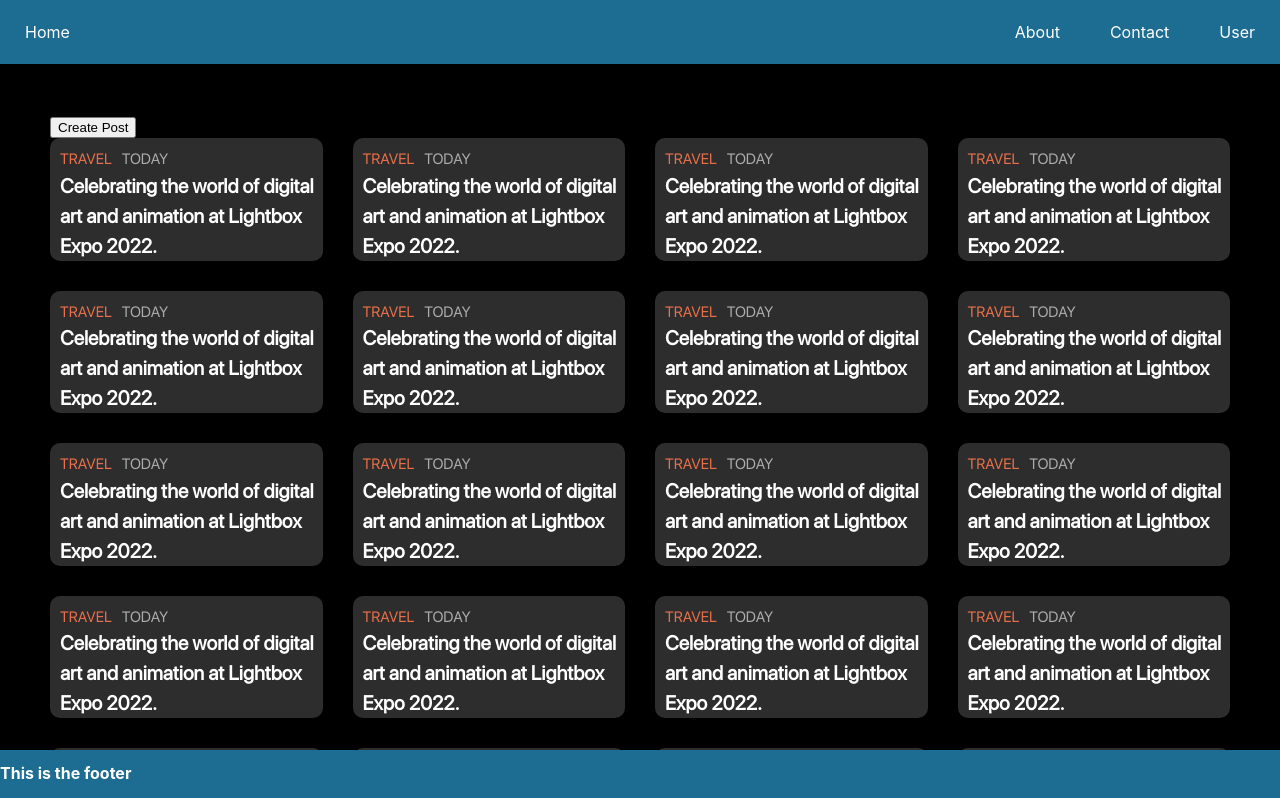
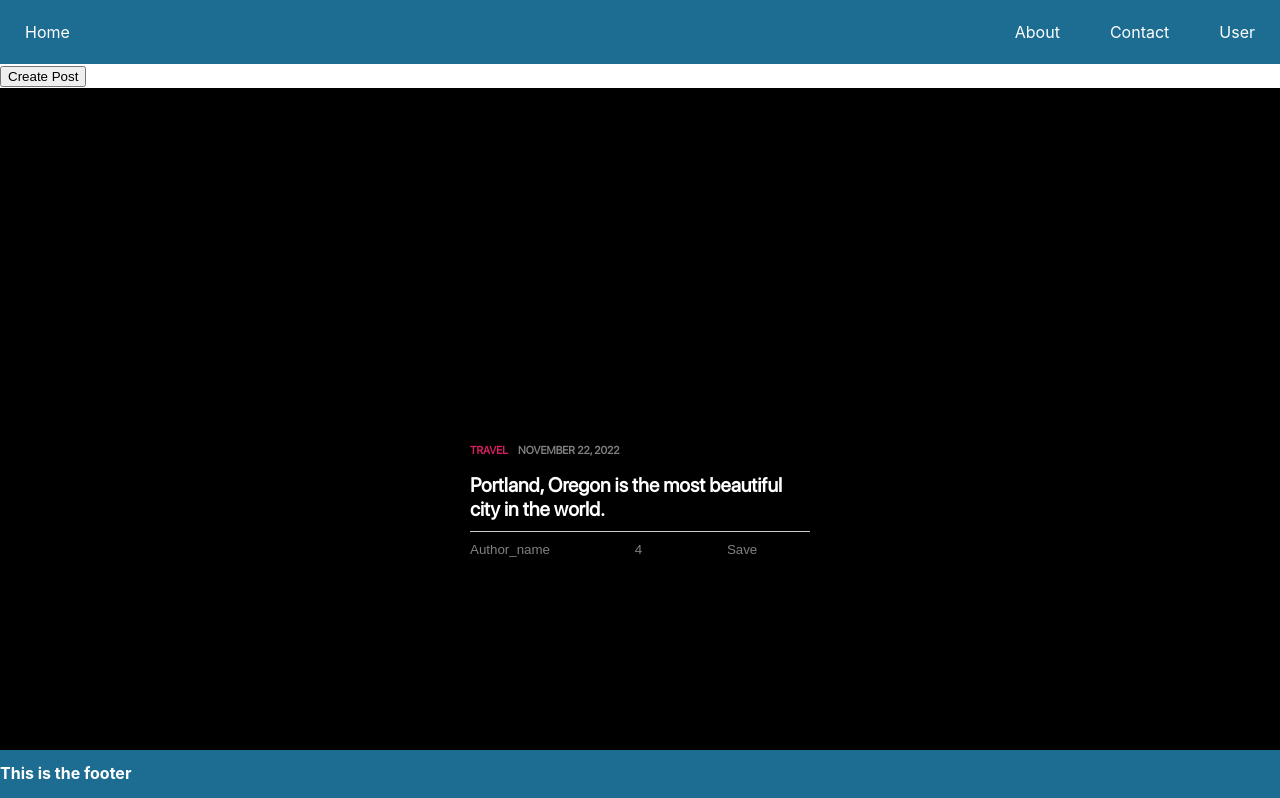
Before and after one commit to rk-pdx/Full-Stack-FInal-Project, a React app in the folder client/: page / in a window 1280 px wide. Shown: the top 798 px of the page. Built offline with nearby package versions, Linux system fonts and the light colour scheme; the HTML template or start-up script is replaced by a standard one.

Commit message:
Adding further styling to the post.

```diff
--- a/client/src/components/Dashboard/Dashboard.css
+++ b/client/src/components/Dashboard/Dashboard.css
@@ -3,52 +3,113 @@
     src: url('../../fonts/SFPRODISPLAYREGULAR.OTF') format('opentype');
 }
 
-@font-face {
-    font-family: 'apple-bold';
-    src: url('../../fonts/SFPRODISPLAYBOLD.OTF') format('opentype');
-}
-
-.dashboardContainer {
-    font-size: 100%;
-    font-size: 16px;
-    line-height: 1.5;
-    padding: 50px;
-    background-color: #000000;
+body {
+    font-family: 'apple';
+    color: #232323;
 }
 
 .postContainer {
+    background-color: #000000;
+    height: 100vh;
     display: grid;
-    grid-template-columns: repeat(auto-fill, minmax(265px, 1fr));
-    gap: 30px;
+    justify-content: center;
+    align-items: center;
+    padding: 30px;
+    gap: 40px;
 }
 
-.post {
+.card {
+    background-color: rgb(0, 0, 0);
+    max-width: 400px;
     border-radius: 10px;
-    background-color: rgb(45, 45, 45);
-    overflow: hidden;
-    padding-top: 10px;
-    padding-left: 10px;
+    grid-template-column: repeat(5, 1fr);
+  }
+
+.card-content {
+    grid-column: 3 / 5;
+    padding: 10px 30px;
 }
 
-.postHeader {
+.card-category {
+    display: inline-block;
+    padding-top: 20px;
+    padding-right: 10px;
     text-transform: uppercase;
-    font-size: 15px;
+    color: rgb(218, 32, 100);
     font-family: 'apple';
+    font-weight: 600;
+    font-size: .6875rem;
 }
 
-.postHeader .postCategory {
-
-    color: rgb(233, 112, 75);
-    margin-right: 10px;
+.card-date {
+    display: inline-block;
+    text-transform: uppercase;
+    color: gray;
+    font-family: 'apple';
+    font-weight: 600;
+    font-size: .6875rem;
 }
 
-.postHeader .postDate {
-    color: rgb(172, 172, 172);
+.card-title {
+    font-size: 20px;
+    font-weight: 600;
+    color: rgb(255, 255, 255);
+    border-bottom: 1px solid #cdcdcd;
+    padding-top: 10px;
+    padding-bottom: 10px;
 }
 
-.postBody {
+.card-stats {
+    display: grid;
+    grid-auto-flow: column;
+    column-gap: 2rem;
+    margin-top: 2px;
     font-family: 'apple';
+    font-weight: 600;
+    font-size: .6875rem;
+    text-transform: uppercase;
+    color: gray;
+    margin-top: 10px;
+}
+
+.authorBtn {
+    color: gray;
+    background:none;
+    border:none;
+    margin:0;
+    padding:0;
+    cursor: pointer;
+    width: fit-content;
+}
+
+.authorBtn:hover {
     color: white;
-    font-size: 20px;
-    font-weight: bold;
 }
+
+.repliesBtn {
+    color: gray;
+    background:none;
+    border:none;
+    margin:0;
+    padding:0;
+    cursor: pointer;
+    width: fit-content;
+}
+
+.repliesBtn:hover {
+    color: white;
+}
+
+.saveBtn {
+    color: gray;
+    background:none;
+    border:none;
+    margin:0;
+    padding:0;
+    cursor: pointer;
+    width: fit-content;
+}
+
+.saveBtn:hover {
+    color: white;
+}
--- a/client/src/components/Dashboard/Dashboard.jsx
+++ b/client/src/components/Dashboard/Dashboard.jsx
@@ -17,47 +17,7 @@ function Dashboard() {
             </div>
 
             <div className='postContainer'>
-                <Post category='travel' date='today' title='Celebrating the world of digital art and animation at Lightbox Expo 2022.' author='author' numReplies='4'/>
-                <Post category='travel' date='today' title='Celebrating the world of digital art and animation at Lightbox Expo 2022.' author='author' numReplies='4'/>
-                <Post category='travel' date='today' title='Celebrating the world of digital art and animation at Lightbox Expo 2022.' author='author' numReplies='4'/>
-                <Post category='travel' date='today' title='Celebrating the world of digital art and animation at Lightbox Expo 2022.' author='author' numReplies='4'/>
-                <Post category='travel' date='today' title='Celebrating the world of digital art and animation at Lightbox Expo 2022.' author='author' numReplies='4'/>
-                <Post category='travel' date='today' title='Celebrating the world of digital art and animation at Lightbox Expo 2022.' author='author' numReplies='4'/>
-                <Post category='travel' date='today' title='Celebrating the world of digital art and animation at Lightbox Expo 2022.' author='author' numReplies='4'/>
-                <Post category='travel' date='today' title='Celebrating the world of digital art and animation at Lightbox Expo 2022.' author='author' numReplies='4'/>
-                <Post category='travel' date='today' title='Celebrating the world of digital art and animation at Lightbox Expo 2022.' author='author' numReplies='4'/>
-                <Post category='travel' date='today' title='Celebrating the world of digital art and animation at Lightbox Expo 2022.' author='author' numReplies='4'/>
-                <Post category='travel' date='today' title='Celebrating the world of digital art and animation at Lightbox Expo 2022.' author='author' numReplies='4'/>
-                <Post category='travel' date='today' title='Celebrating the world of digital art and animation at Lightbox Expo 2022.' author='author' numReplies='4'/>
-                <Post category='travel' date='today' title='Celebrating the world of digital art and animation at Lightbox Expo 2022.' author='author' numReplies='4'/>
-                <Post category='travel' date='today' title='Celebrating the world of digital art and animation at Lightbox Expo 2022.' author='author' numReplies='4'/>
-                <Post category='travel' date='today' title='Celebrating the world of digital art and animation at Lightbox Expo 2022.' author='author' numReplies='4'/>
-                <Post category='travel' date='today' title='Celebrating the world of digital art and animation at Lightbox Expo 2022.' author='author' numReplies='4'/>
-                <Post category='travel' date='today' title='Celebrating the world of digital art and animation at Lightbox Expo 2022.' author='author' numReplies='4'/>
-                <Post category='travel' date='today' title='Celebrating the world of digital art and animation at Lightbox Expo 2022.' author='author' numReplies='4'/>
-                <Post category='travel' date='today' title='Celebrating the world of digital art and animation at Lightbox Expo 2022.' author='author' numReplies='4'/>
-                <Post category='travel' date='today' title='Celebrating the world of digital art and animation at Lightbox Expo 2022.' author='author' numReplies='4'/>
-                <Post category='travel' date='today' title='Celebrating the world of digital art and animation at Lightbox Expo 2022.' author='author' numReplies='4'/>
-                <Post category='travel' date='today' title='Celebrating the world of digital art and animation at Lightbox Expo 2022.' author='author' numReplies='4'/>
-                <Post category='travel' date='today' title='Celebrating the world of digital art and animation at Lightbox Expo 2022.' author='author' numReplies='4'/>
-                <Post category='travel' date='today' title='Celebrating the world of digital art and animation at Lightbox Expo 2022.' author='author' numReplies='4'/>
-                <Post category='travel' date='today' title='Celebrating the world of digital art and animation at Lightbox Expo 2022.' author='author' numReplies='4'/>
-                <Post category='travel' date='today' title='Celebrating the world of digital art and animation at Lightbox Expo 2022.' author='author' numReplies='4'/>
-                <Post category='travel' date='today' title='Celebrating the world of digital art and animation at Lightbox Expo 2022.' author='author' numReplies='4'/>
-                <Post category='travel' date='today' title='Celebrating the world of digital art and animation at Lightbox Expo 2022.' author='author' numReplies='4'/>
-                <Post category='travel' date='today' title='Celebrating the world of digital art and animation at Lightbox Expo 2022.' author='author' numReplies='4'/>
-                <Post category='travel' date='today' title='Celebrating the world of digital art and animation at Lightbox Expo 2022.' author='author' numReplies='4'/>
-                <Post category='travel' date='today' title='Celebrating the world of digital art and animation at Lightbox Expo 2022.' author='author' numReplies='4'/>
-                <Post category='travel' date='today' title='Celebrating the world of digital art and animation at Lightbox Expo 2022.' author='author' numReplies='4'/>
-                <Post category='travel' date='today' title='Celebrating the world of digital art and animation at Lightbox Expo 2022.' author='author' numReplies='4'/>
-                <Post category='travel' date='today' title='Celebrating the world of digital art and animation at Lightbox Expo 2022.' author='author' numReplies='4'/>
-                <Post category='travel' date='today' title='Celebrating the world of digital art and animation at Lightbox Expo 2022.' author='author' numReplies='4'/>
-                <Post category='travel' date='today' title='Celebrating the world of digital art and animation at Lightbox Expo 2022.' author='author' numReplies='4'/>
-                <Post category='travel' date='today' title='Celebrating the world of digital art and animation at Lightbox Expo 2022.' author='author' numReplies='4'/>
-                <Post category='travel' date='today' title='Celebrating the world of digital art and animation at Lightbox Expo 2022.' author='author' numReplies='4'/>
-                <Post category='travel' date='today' title='Celebrating the world of digital art and animation at Lightbox Expo 2022.' author='author' numReplies='4'/>
-                <Post category='travel' date='today' title='Celebrating the world of digital art and animation at Lightbox Expo 2022.' author='author' numReplies='4'/>
-
+                <Post category='travel' date='November 22, 2022' title='Portland, Oregon is the most beautiful city in the world.' author='Author_name' numReplies='4'/>
             </div>
 
         </div>
--- a/client/src/components/Post/Post.jsx
+++ b/client/src/components/Post/Post.jsx
@@ -1,21 +1,41 @@
 import React, { useState } from 'react';
+import replyIcon from '../../images/reply-icon.png';
 
 
 function Post({category, date, title, author, numReplies}) {
 
     return (
-        <div className='post'>
-            <div className='postHeader'>
-                <span className='postCategory'>{category}</span>
-                <span className='postDate'>{date}</span>
-            </div>
 
-            <div className='postBody'>
-                <span className='postTitle'>{title}</span>
+        <div className="card">
+            <div className="card-content">
+                <span className='card-category'>{category}</span>
+                <span className='card-date'>{date}</span>
+                <div className='card-title'>{title}</div>
+                <div className='card-stats'>
+                   <button className='authorBtn'>{author}</button>
+                   <button className='repliesBtn'>{numReplies}</button>
+                   <button className='saveBtn'>Save</button>
+                </div>
             </div>
         </div>
+
     )
 }
 
 
+{/* <div className='post'>
+<div className='postHeader'>
+    <span className='postCategory'>{category}</span>
+    <span className='postDate'>{date}</span>
+</div>
+
+<div className='postBody'>
+    <span className='postTitle'>{title}</span>
+    <div className='postStats'>
+        <span className='postAuthor'>{author}</span>
+        <span className='numReplies'>{numReplies}</span>
+    </div>
+</div>
+</div> */}
+
 export default Post;
```
Also changed, not shown: client/src/images/ImageSources.txt, client/src/images/reply-icon.png (added).
